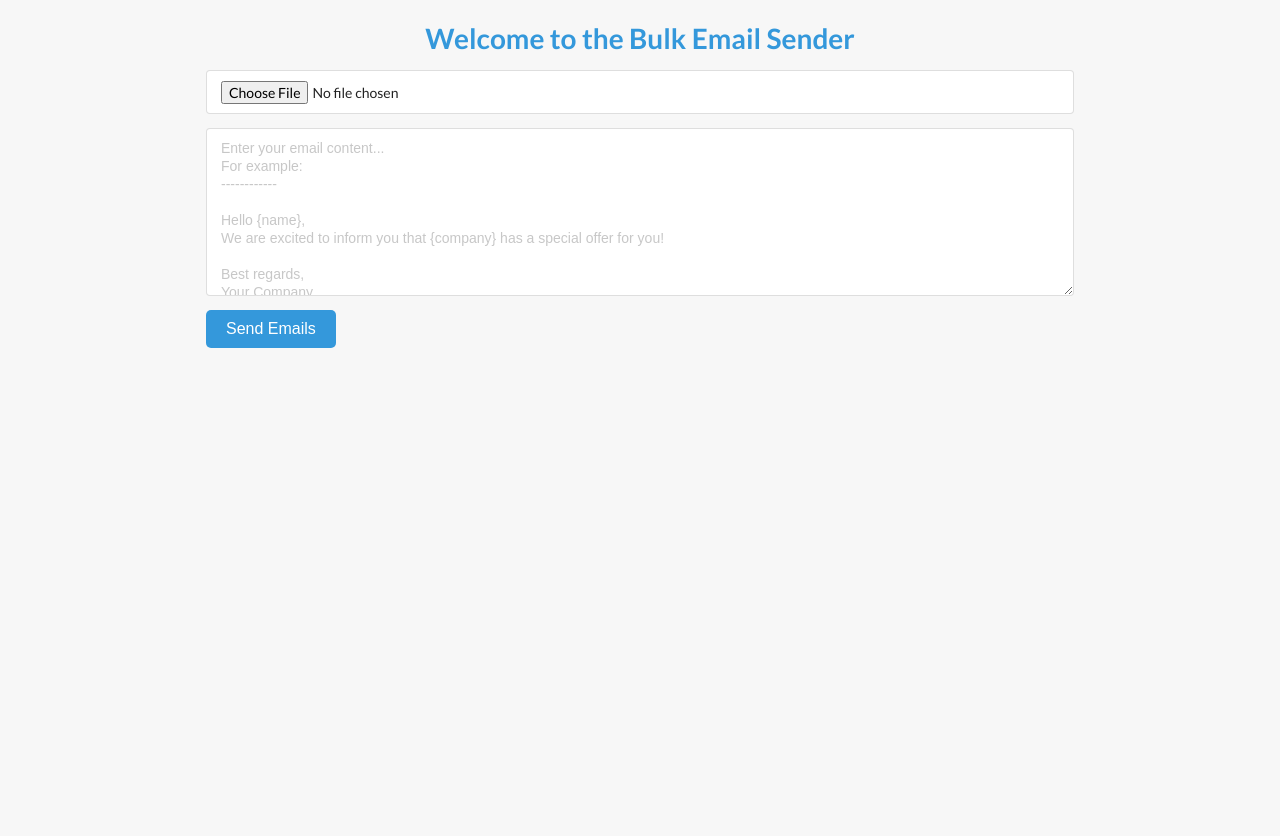
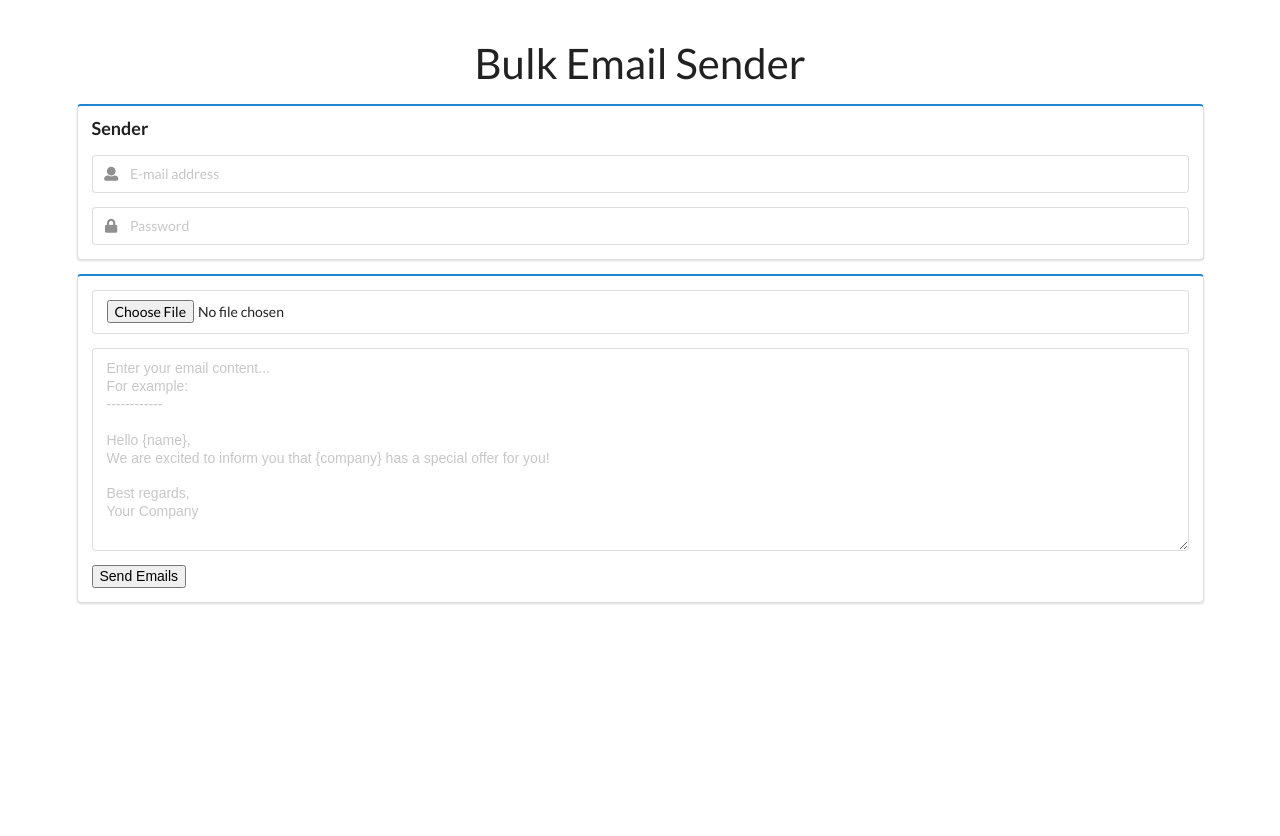
Before and after one commit to aamit-codingwhiz/BulkMail-Personalizer, a Flask app: page / in a window 1280 px wide. Before the commit the page ends 348 px from the top, so only its background shows below. Run offline with Flask 3, Linux system fonts and the light colour scheme; some libraries are stand-ins or nearby versions.

Commit message:
Add files via upload

```diff
--- a/app.py
+++ b/app.py
@@ -22,6 +22,8 @@ def send_emails():
     if csv_file.filename == '':
         return redirect(url_for('index'))
 
+    sender_mail_address = request.form['sender_mail_address']
+    sender_mail_password = request.form['sender_mail_password']
     email_content = request.form['email_content']
 
     try:
@@ -37,17 +39,18 @@ def send_emails():
                     personalized_content = personalized_content.replace(
                         placeholder, str(column_value))
 
-            send_email(recipient_email, 'Your Subject', personalized_content)
+            send_email(sender_mail_address, sender_mail_password,
+                       recipient_email, 'Your Subject', personalized_content)
 
         return 'Emails sent successfully!'
     except Exception as e:
         return f'Error: {str(e)}'
 
 
-def send_email(recipient_email, subject, body):
+def send_email(sender_mail_address, sender_mail_password, recipient_email, subject, body):
     try:
-        your_email = 'your_email@example.com'
-        your_password = 'your_password'
+        your_email = sender_mail_address
+        your_password = sender_mail_password
         yag = yagmail.SMTP(your_email, your_password)
 
         yag.send(
--- a/static/style.css
+++ b/static/style.css
@@ -1,38 +1,24 @@
-body {
-    text-align: center;
-    background-color: #f7f7f7;
-    font-family:'Courier New', Courier, monospace;
-    padding: 20px;
+body>.ui.container {
+    margin-top: 3em;
 }
 
-h1 {
-    color: #3498db;
+iframe {
+    border: none;
+    width: calc(100% + 2em);
+    margin: 0em -1em;
+    height: 300px;
 }
 
-.ui.form {
-    width: 70%;
-    margin: 0 auto;
+iframe html {
+    overflow: hidden;
 }
 
-.field {
-    text-align: left;
-    margin-bottom: 20px;
+iframe body {
+    padding: 0em;
 }
 
-button[type="submit"] {
-    background-color: #3498db;
-    color: white;
-    border: none;
-    padding: 10px 20px;
-    font-size: 16px;
-    cursor: pointer;
-    border-radius: 5px;
+.ui.container>h1 {
+    font-size: 3em;
+    text-align: center;
+    font-weight: normal;
 }
-
-button[type="submit"]:hover {
-    background-color: #2980b9;
-}
-
-textarea {
-    min-height: 200px;
-}
--- a/templates/index.html
+++ b/templates/index.html
@@ -15,8 +15,30 @@
 </head>
 
 <body>
-    <h1>Welcome to the Bulk Email Sender</h1>
+    <div class="ui container">
+        <h1 class="ui center aligned header">Bulk Email Sender</h1>
         <form action="/send_emails" method="POST" enctype="multipart/form-data">
+            <div class="ui blue segment">
+                <h3 class="ui left aligned header">Sender</h3>
+                <div class="ui form">
+                    <div class="field">
+                        <div class="ui left icon input">
+                            <i class="user icon"></i>
+                            <input type="text" name="sender_mail_address" placeholder="E-mail address" required>
+                        </div>
+                    </div>
+                    <div class="field">
+                        <div class="ui left icon input">
+                            <i class="lock icon"></i>
+                            <input type="password" name="sender_mail_password" placeholder="Password" required>
+                        </div>
+                    </div>
+                </div>
+            </div>
+
+
+
+            <div class="ui blue segment">
                 <div class="ui form">
                     <div class="field">
                         <input type="file" name="csv_file" accept=".csv" required>
@@ -31,13 +53,15 @@ We are excited to inform you that {company} has a special offer for you!
 
 Best regards,
 Your Company
-" required></textarea>
+" rows="10" required></textarea>
                     </div>
                     <div class="field">
                         <button type="submit">Send Emails</button>
                     </div>
                 </div>
+            </div>
         </form>
+    </div>
 </body>
 
 </html>
```
Lines whose indentation alone changed are shown as unchanged.
